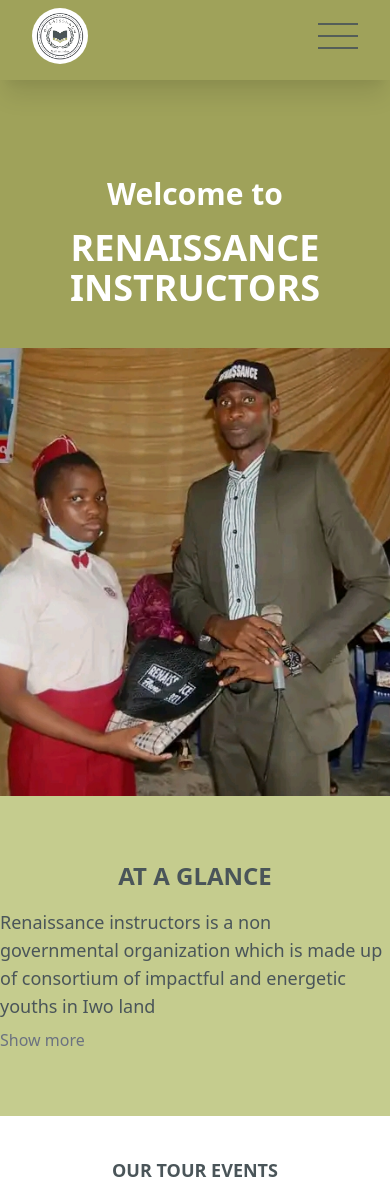
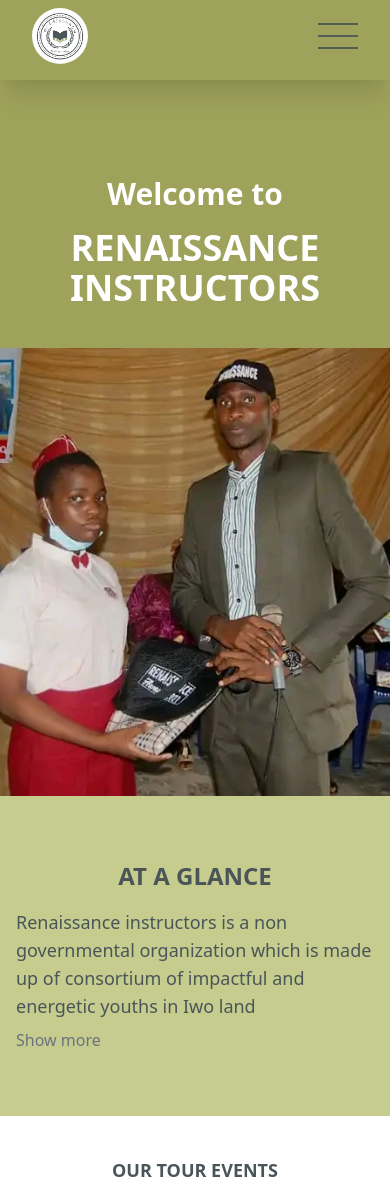
Before and after one commit to Victorakinwunmi/Login-dashboard, a Nuxt app: page / in a window 390 px wide. Shown: the top 1198 px of the page. Built offline with nearby package versions, Linux system fonts and the light colour scheme.

Commit message:
i added padding to the about section

```diff
--- a/pages/index.vue
+++ b/pages/index.vue
@@ -28,7 +28,7 @@
       </div>
 
       <div class="bg-primary-300 py-16 w-full" id="about">
-          <div class="mx-auto container">
+          <div class="px-4 lg:px-0 mx-auto container">
              <h1 class="font-bold text-2xl lg:text-4xl mb-4 lg:mb-6 text-center lg:text-left text-secondary-500">AT A GLANCE</h1>
             <div>
               <p class="text-secondary-500 text-lg lg:text-2xl leading">Renaissance instructors is a non governmental organization which is made up of consortium of impactful and energetic youths in Iwo land</p>
```
